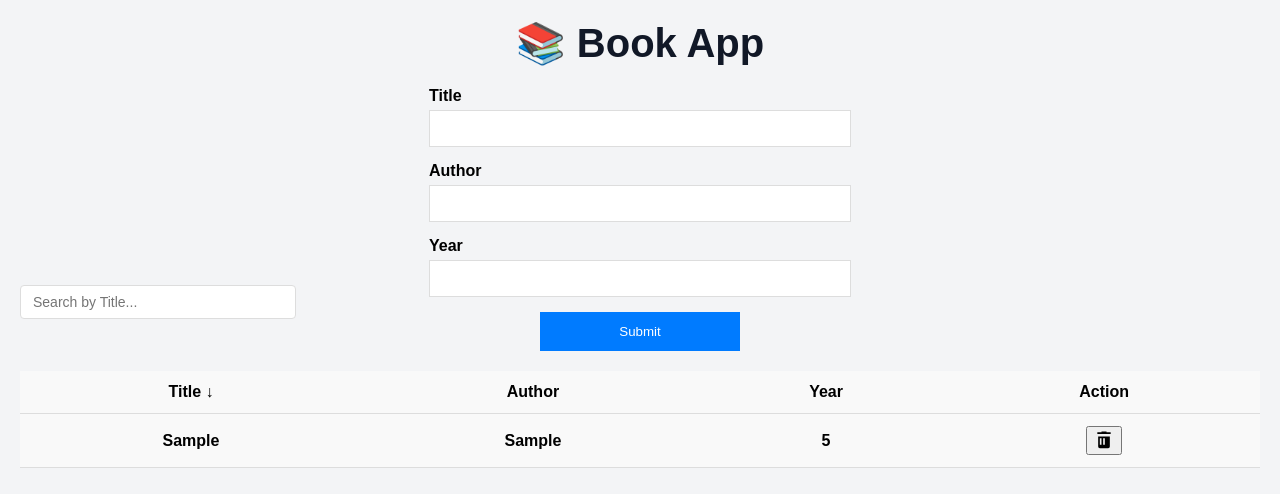
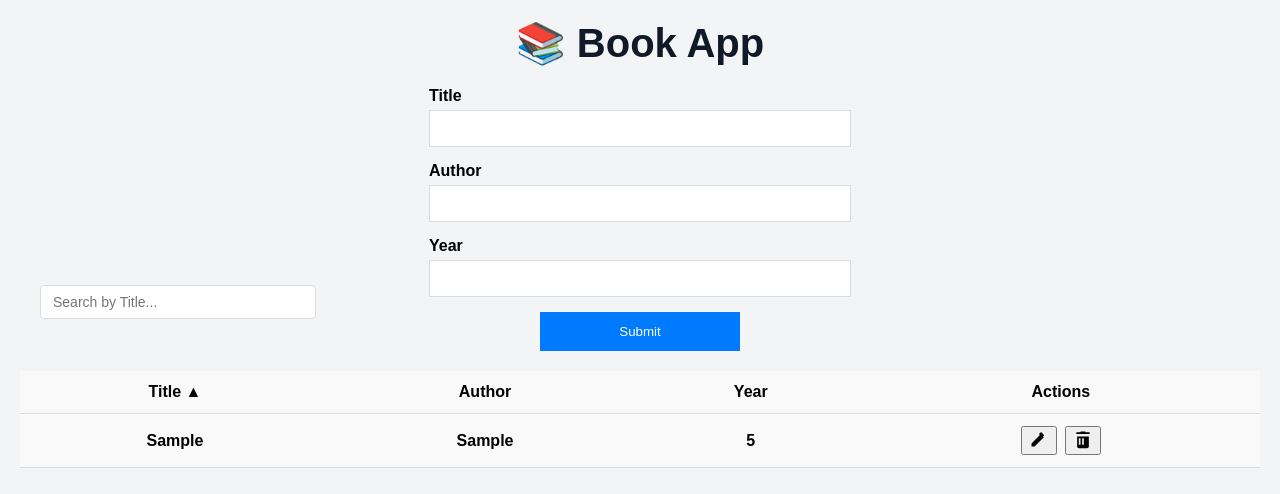
Before and after one commit to MatiasMatikainen/book-app, a React (Create React App) app: page / in a window 1280 px wide. Both pictures are taken after typing "Sample", "Sample", "5" into the empty fields and a click on the button "Submit". Shown: the top 494 px of the page. Built offline with nearby package versions, Linux system fonts and the light colour scheme; the HTML template or start-up script is replaced by a standard one.

Commit message:
Edit painike lisätty

```diff
--- a/src/App.css
+++ b/src/App.css
@@ -17,7 +17,7 @@
 
 .search {
   position: absolute;
-  left: 0;
+  left: 20px;
   top: 600%;
   transform: translateY(-50%);
   padding: 8px 12px;
@@ -26,6 +26,7 @@
   border-radius: 4px;
   width: 250px;
 }
+
 
 .no-books-message {
   display: flex;
@@ -119,8 +120,8 @@ button.delete:hover {
   .search {
     position: static;
     display: block;
-    margin: 10px auto 0 auto; /* keskittää alle */
+    margin: 10px auto 0 auto;
     transform: none;
-    width: 90%; /* vie lähes koko leveys mobiilissa */
+    width: 90%;
   }
 }
--- a/src/App.jsx
+++ b/src/App.jsx
@@ -28,6 +28,14 @@ export default function App() {
     setBooks(books.filter((book) => book.id !== id));
   };
 
+  const editBook = (id, updatedBook) => {
+    setBooks(
+      books.map((book) =>
+        book.id === id ? { ...book, ...updatedBook } : book
+      )
+    );
+  };
+
   const filteredBooks = books.filter((book) =>
     book.title.toLowerCase().includes(searchTerm.toLowerCase())
   );
@@ -45,9 +53,8 @@ export default function App() {
         />
       </header>
 
-
       <AddBookForm onAdd={addBook} />
-      <BookList books={filteredBooks} onRemove={removeBook} />
+      <BookList books={filteredBooks} onRemove={removeBook} onEdit={editBook} />
     </div>
   );
 }
--- a/src/components/BookList.jsx
+++ b/src/components/BookList.jsx
@@ -1,77 +1,170 @@
 import { useState } from "react";
 
-export default function BookList({ books, onRemove }) {
-  const [sortConfig, setSortConfig] = useState({ key: "title", ascending: true });
+export default function BookList({ books, onRemove, onEdit }) {
+  const [editBookId, setEditBookId] = useState(null);
+  const [editFormData, setEditFormData] = useState({
+    title: "",
+    author: "",
+    year: ""
+  });
+
+  const [sortConfig, setSortConfig] = useState({ key: "title", direction: "asc" });
 
   if (books.length === 0) {
-    return (
-      <div className="no-books-message">No books found</div>
-    );
+    return <div className="no-books-message">No books added yet</div>;
   }
 
-  // Käsittelee sarakkeen otsikon klikkauksen ja päivittää sortConfigin
+  const handleEditClick = (book) => {
+    setEditBookId(book.id);
+    setEditFormData({
+      title: book.title,
+      author: book.author,
+      year: book.year
+    });
+  };
+
+  const handleSaveClick = (id) => {
+    onEdit(id, editFormData);
+    setEditBookId(null);
+  };
+
   const handleSort = (key) => {
-    if (sortConfig.key === key) {
-      // Jos klikataan samaa saraketta uudestaan → vaihdetaan järjestyssuunta
-      setSortConfig({ key, ascending: !sortConfig.ascending });
-    } else {
-      // Uusi sarake, asetetaan järjestys nousevaksi
-      setSortConfig({ key, ascending: true });
+    let direction = "asc";
+    if (sortConfig.key === key && sortConfig.direction === "asc") {
+      direction = "desc";
     }
+    setSortConfig({ key, direction });
   };
 
   const sortedBooks = [...books].sort((a, b) => {
-    let comparison = 0;
-    if (sortConfig.key === "year") {
-      comparison = parseInt(a.year) - parseInt(b.year);
-    } else {
-      comparison = a[sortConfig.key].localeCompare(b[sortConfig.key]);
+    if (a[sortConfig.key] < b[sortConfig.key]) {
+      return sortConfig.direction === "asc" ? -1 : 1;
     }
-    return sortConfig.ascending ? comparison : -comparison;
+    if (a[sortConfig.key] > b[sortConfig.key]) {
+      return sortConfig.direction === "asc" ? 1 : -1;
+    }
+    return 0;
   });
 
-  // Näytetään nuoli sarakkeen vieressä, jos se on järjestetty sen mukaan
-  const getArrow = (key) => {
-    if (sortConfig.key !== key) return "";
-    return sortConfig.ascending ? "↓" : "↑";
-  };
-
   return (
-    <div className="mt-6">
-      <table className="w-full border-collapse shadow-md">
+    <table className="w-full mt-6">
       <thead>
-          <tr className="bg-gray-200">
+        <tr>
           <th
-              className="text-left px-4 py-2 cursor-pointer hover:text-blue-600 select-none"
+            className="text-left px-4 py-2 cursor-pointer"
             onClick={() => handleSort("title")}
           >
-              Title {getArrow("title")}
+            Title{" "}
+            {sortConfig.key === "title"
+              ? sortConfig.direction === "asc"
+                ? "▲"
+                : "▼"
+              : ""}
           </th>
           <th
-              className="text-left px-4 py-2 cursor-pointer hover:text-blue-600 select-none"
+            className="text-left px-4 py-2 cursor-pointer"
             onClick={() => handleSort("author")}
           >
-              Author {getArrow("author")}
+            Author{" "}
+            {sortConfig.key === "author"
+              ? sortConfig.direction === "asc"
+                ? "▲"
+                : "▼"
+              : ""}
           </th>
           <th
-              className="text-left px-4 py-2 cursor-pointer hover:text-blue-600 select-none"
+            className="text-left px-4 py-2 cursor-pointer"
             onClick={() => handleSort("year")}
           >
-              Year {getArrow("year")}
+            Year{" "}
+            {sortConfig.key === "year"
+              ? sortConfig.direction === "asc"
+                ? "▲"
+                : "▼"
+              : ""}
           </th>
-            <th className="text-left px-4 py-2">Action</th>
+          <th className="text-left px-4 py-2">Actions</th>
         </tr>
       </thead>
       <tbody>
-          {sortedBooks.map((book, idx) => (
-            <tr key={idx} className="odd:bg-gray-50">
+        {sortedBooks.map((book) => (
+          <tr key={book.id}>
+            {editBookId === book.id ? (
+              <>
+                <td className="px-4 py-2">
+                  <input
+                    value={editFormData.title}
+                    onChange={(e) =>
+                      setEditFormData({ ...editFormData, title: e.target.value })
+                    }
+                    className="border p-1 w-full"
+                  />
+                </td>
+                <td className="px-4 py-2">
+                  <input
+                    value={editFormData.author}
+                    onChange={(e) =>
+                      setEditFormData({ ...editFormData, author: e.target.value })
+                    }
+                    className="border p-1 w-full"
+                  />
+                </td>
+                <td className="px-4 py-2">
+                  <input
+                    type="number"
+                    value={editFormData.year}
+                    onChange={(e) =>
+                      setEditFormData({ ...editFormData, year: e.target.value })
+                    }
+                    className="border p-1 w-full"
+                  />
+                </td>
+                <td className="px-4 py-2 flex gap-3">
+                  <button
+                    onClick={() => handleSaveClick(book.id)}
+                    className="text-green-600"
+                  >
+                    Submit
+                  </button>
+                  <button
+                    onClick={() => setEditBookId(null)}
+                    className="text-gray-600"
+                  >
+                    Cancel
+                  </button>
+                </td>
+              </>
+            ) : (
+              <>
                 <th className="px-4 py-2">{book.title}</th>
                 <th className="px-4 py-2">{book.author}</th>
                 <th className="px-4 py-2">{book.year}</th>
-              <th className="px-4 py-2">
+                <th className="px-4 py-2 flex gap-3">
+                  <button
+                    onClick={() => handleEditClick(book)}
+                    className="text-blue-600"
+                    style={{ marginRight: "8px" }}
+                    title="Edit"
+                  >
+                    <svg
+                      xmlns="http://www.w3.org/2000/svg"
+                      width="20"
+                      height="20"
+                      fill="none"
+                      viewBox="0 0 24 24"
+                    >
+                      <path
+                        fill="currentColor"
+                        d="M3 17.25V21h3.75l11-11.03-3.75-3.75L3 17.25zm14.71-9.04a1.003
+                        1.003 0 0 0 0-1.42l-2.5-2.5a1.003
+                        1.003 0 0 0-1.42 0l-1.83 1.83
+                        3.75 3.75 1.99-1.66z"
+                      />
+                    </svg>
+                  </button>
                   <button
                     onClick={() => onRemove(book.id)}
-                  className="text-red-600 hover:text-red-800"
+                    className="text-red-600"
                     title="Delete"
                   >
                     <svg
@@ -83,15 +176,19 @@ export default function BookList({ books, onRemove }) {
                     >
                       <path
                         fill="currentColor"
-                      d="M9 3v1H4v2h16V4h-5V3H9zm-4 6v12a2 2 0 0 0 2 2h10a2 2 0 0 0 2-2V9H5zm2 2h2v8H7v-8zm4 0h2v8h-2v-8zm4 0h-2v8h2v-8z"
+                        d="M9 3v1H4v2h16V4h-5V3H9zm-4
+                        6v12a2 2 0 0 0 2 2h10a2 2 0 0
+                        0 2-2V9H5zm2 2h2v8H7v-8zm4
+                        0h2v8h-2v-8zm4 0h-2v8h2v-8z"
                       />
                     </svg>
                   </button>
                 </th>
+              </>
+            )}
           </tr>
         ))}
       </tbody>
     </table>
-    </div>
   );
 }
```
Lines whose indentation alone changed are shown as unchanged.
